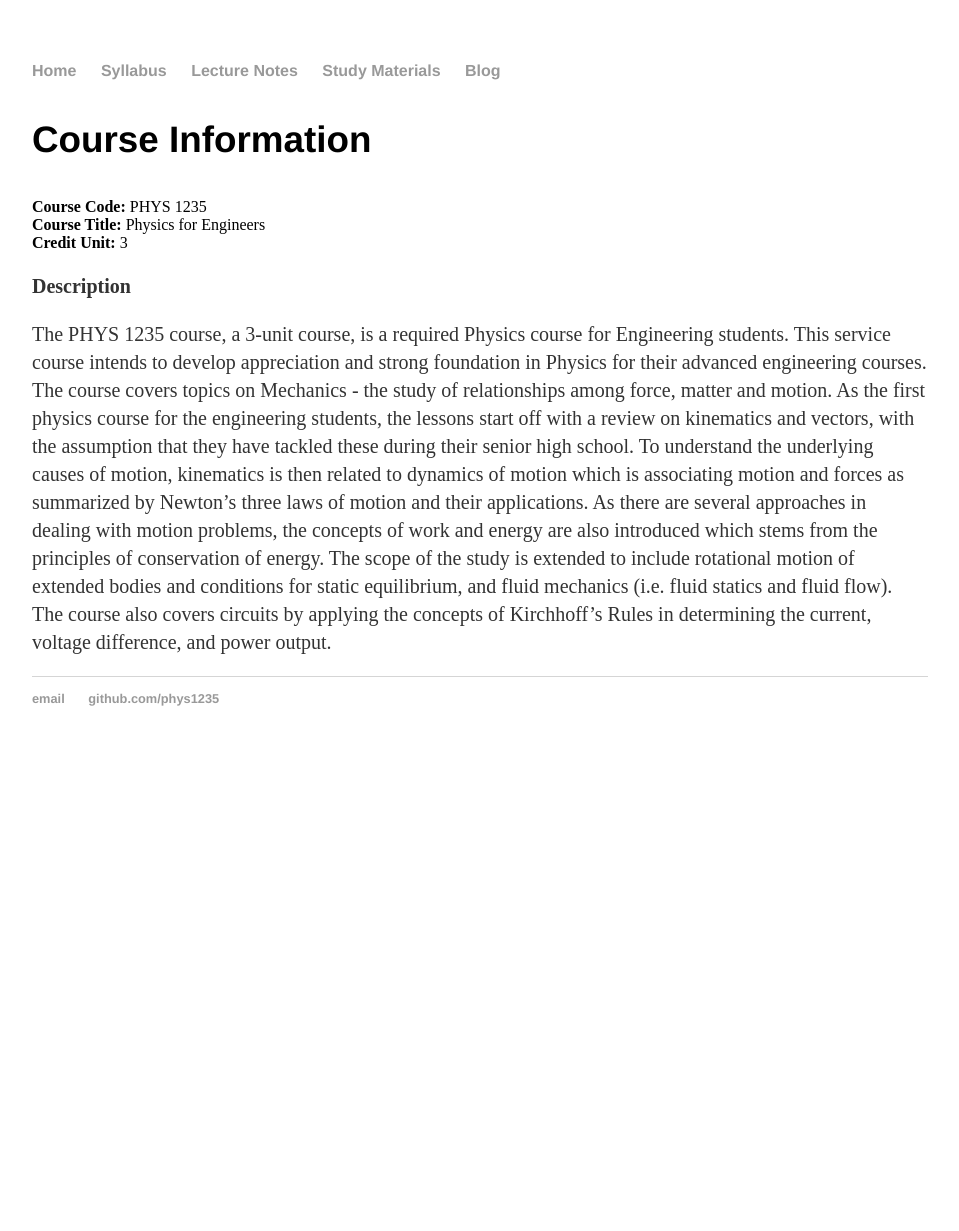
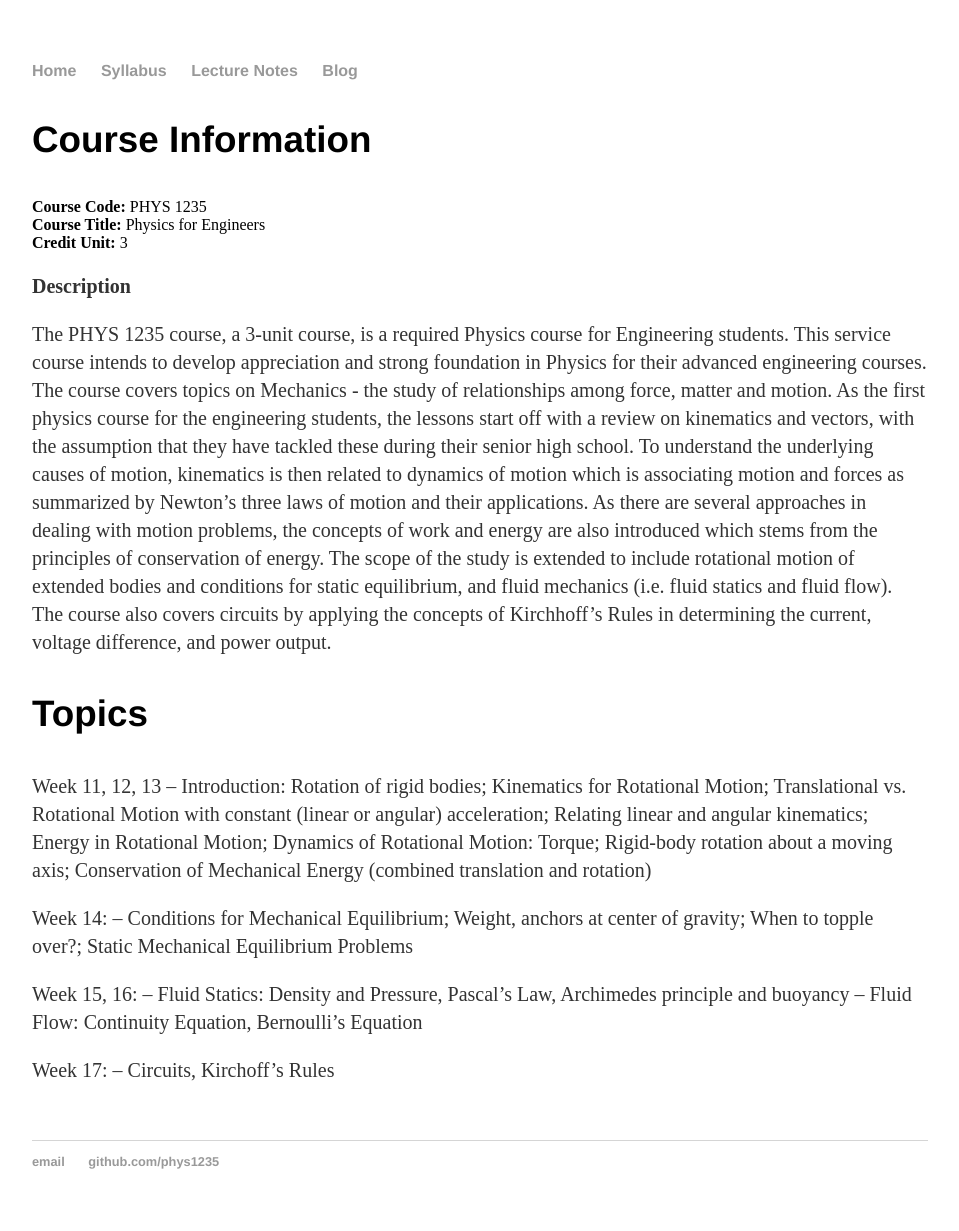
Before and after one commit to phys1235/phys1235.github.io, a Jekyll site: the page built from syllabus/index.html, in a window 1280 px wide. Shown: the whole page, without its empty margins (160-1119 px from the left). Built offline with Jekyll 4.4.1, drawn with Linux system fonts in a browser that asks for light colours; before the commit the page ends 900 px from its top, so only the background shows below that.

Commit message:
update blog section

```diff
--- a/_layouts/default.html
+++ b/_layouts/default.html
@@ -14,7 +14,7 @@
 <li><a href="/">Home</a></li>
 <li><a href="/syllabus">Syllabus</a></li>
 <li><a href="/lecture-notes">Lecture Notes</a></li>
-<li><a href="/studymaterials">Study Materials</a></li>
+<!--<li><a href="/studymaterials">Study Materials</a></li>-->
 <li><a href="/blog">Blog</a></li>
 </ul>
     </nav>
--- a/index.html
+++ b/index.html
@@ -13,7 +13,7 @@ title: PHYS 1235
 					<ul>
 						<li>Syllabus: contains the course information</li>
 						<li>Lecture Notes: contains the lecture notes and assignment in pdf format</li>
-						<li>Study Materials: additional materials and other resources for your learning</li>
+						<!--<li>Study Materials: additional materials and other resources for your learning</li>-->
 						<li>Blog: instructions, announcement if there are errata or concerns</li>
 					</ul>
 			</p>
--- a/lecture-notes/index.html
+++ b/lecture-notes/index.html
@@ -39,7 +39,7 @@ title: Lecture Notes
 	<tr>
 	  <td><center>1</center></td>
 	  <td>
-				<a href="">Angular Kinematics</a><br>
+				<a href="\lecture-notes\Kinematics of Rotational Motion.pdf">Angular Kinematics</a><br>
 				<a href="">Energy in Rotational Motion</a> <br>
 				<a href="">Dynamics of Rotational Motion</a><br>
 				<a href="">Conservation of Mechanical Energy</a> <br>
--- a/syllabus/index.html
+++ b/syllabus/index.html
@@ -16,3 +16,30 @@
 The PHYS 1235 course, a 3-unit course, is a required Physics course for Engineering students. This service course intends to develop appreciation and strong foundation in Physics for their advanced engineering courses.
 The course covers topics on Mechanics - the study of relationships among force, matter and motion. As the first physics course for the engineering students, the lessons start off with a review on kinematics and vectors, with the assumption that they have tackled these during their senior high school. To understand the underlying causes of motion, kinematics is then related to dynamics of motion which is associating motion and forces as summarized by Newton’s three laws of motion and their applications. As there are several approaches in dealing with motion problems, the concepts of work and energy are also introduced which stems from the principles of conservation of energy. The scope of the study is extended to include rotational motion of extended bodies and conditions for static equilibrium, and fluid mechanics (i.e. fluid statics and fluid flow). The course also covers circuits by applying the concepts of Kirchhoff’s Rules in determining the current, voltage difference, and power output.
 </p>
+
+
+<h3>Topics</h3>
+<p>
+        Week 11, 12, 13
+        – Introduction: Rotation of rigid bodies; Kinematics for Rotational Motion; Translational
+        vs. Rotational Motion with constant (linear or angular) acceleration; Relating linear
+        and angular kinematics; Energy in Rotational Motion; Dynamics of Rotational Motion:
+        Torque; Rigid-body rotation about a moving axis; Conservation of Mechanical Energy
+        (combined translation and rotation)</p>
+
+<p>
+        Week 14:
+        – Conditions for Mechanical Equilibrium; Weight, anchors at center of gravity; When to
+        topple over?; Static Mechanical Equilibrium Problems
+</p>
+
+<p>     Week 15, 16:
+        – Fluid Statics: Density and Pressure, Pascal’s Law, Archimedes principle and buoyancy
+        – Fluid Flow: Continuity Equation, Bernoulli’s Equation</p>
+<p>
+        Week 17:
+        – Circuits, Kirchoff’s Rules
+</p>
+<br>
+
+<br>
```
